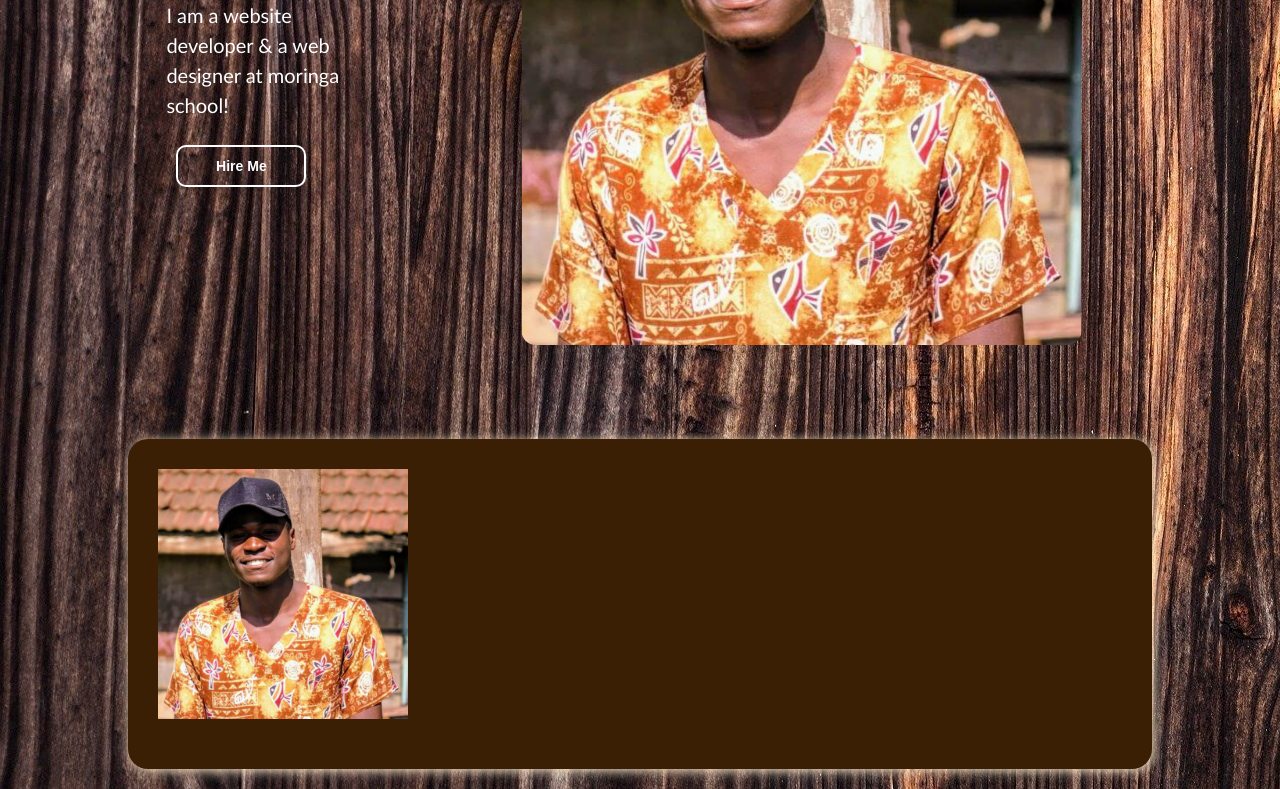
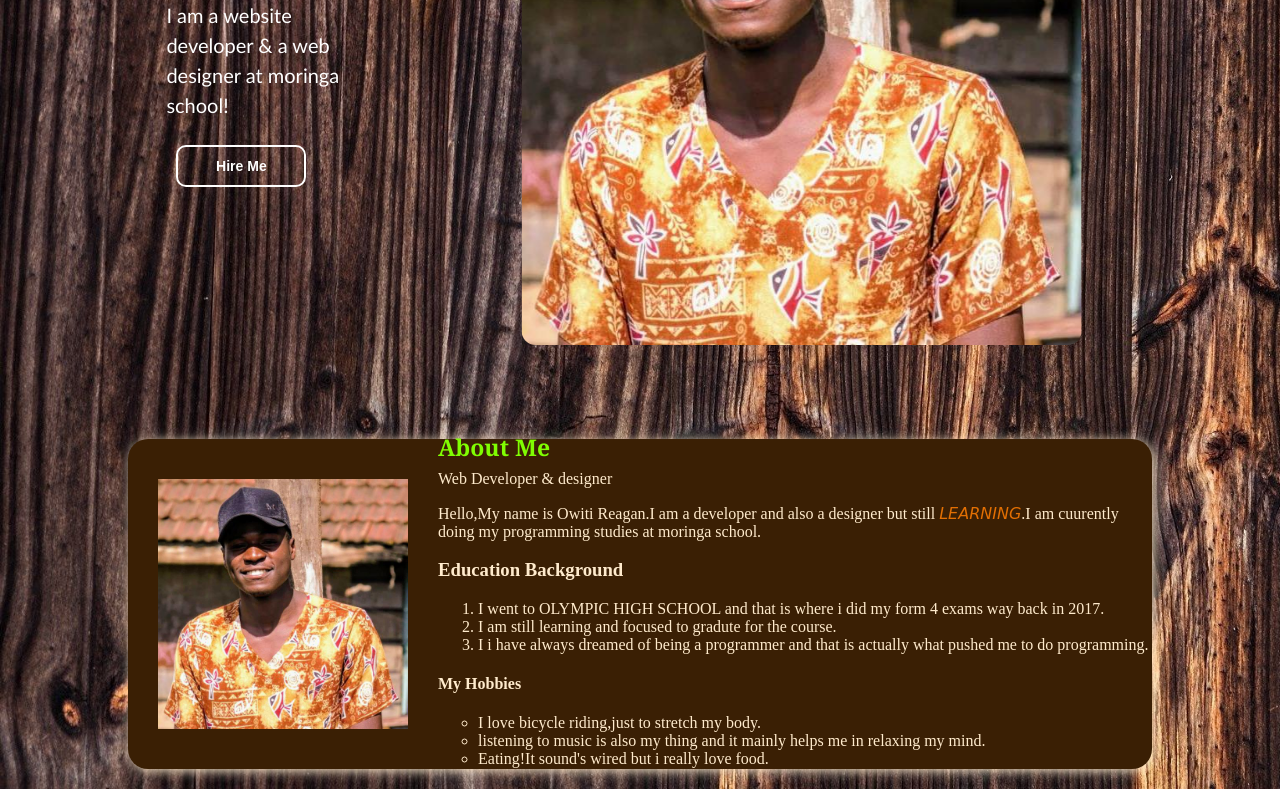
Before and after one commit to REAGAN2020/Portfolio, a plain HTML site: page index.html in a window 1280 px wide. Shown: the part 281-1070 px from the top of the page. Drawn offline with Linux system fonts and the light colour scheme; a web font is replaced by a local one.

Commit message:
added some container divs in html file and styled

```diff
--- a/index.html
+++ b/index.html
@@ -14,6 +14,7 @@
         <ul>
             <li><a href="home" class="Active">Home</a></li>
             <li><a href="about">About</a></li>
+            <li><a href="projects">projects</a></li>
             <li><a href="contact me">Contact Me</a></li>
         </ul>
       </nav>
@@ -28,10 +29,25 @@
       <div class="about-container">
         <img src="images/reagan.jpeg">
         <div class="about-text">
-          <p></p>
-          <p></p>
-          <p></p>
-          <p></p>
-          <p></p>
+          <p>About Me</p>
+          <p>Web Developer & designer</p>
+          <p>Hello,My name is Owiti Reagan.I am a developer and also a designer but still <span class="color">LEARNING</span>.I am cuurently
+          doing my programming studies  at moringa school.</p>
+          <h3>Education Background</h3>
+          <p>
+          <ol>
+          <li>I went to OLYMPIC HIGH SCHOOL and that is where i did my form 4 exams way back in 2017.</li>
+          <li>I  am still learning and focused to gradute for the course.</li>
+          <li>I i have always dreamed of being a programmer and that is actually what pushed me to do programming.</li>
+          </ol>
+          </p>
+          <h4>My Hobbies</h4>
+          <p>
+            <ul style="list-style-type:circle">
+              <li>I love bicycle riding,just to stretch my body.</li>
+              <li>listening to music is also my thing and it mainly helps me in relaxing my mind.</li>
+              <li>Eating!It sound's wired but i really love food.</li>
+            </ul>
+          </p>
         </div>
       </div>
--- a/styles.css
+++ b/styles.css
@@ -4,6 +4,8 @@ body{
     margin: 0px;
     padding: 0px;
     background-image: url(images/1920x1280\ wood\ desktop\ background\ wallpaper\ hd.jpeg);
+    background-repeat: no-repeat;
+    background-size: cover;
 }
 ul{
     list-style: none;
@@ -117,8 +119,18 @@ button:active{
     margin: -7% auto 20px auto;
     position: relative;
     margin-top: auto;
-   }
+    display: flex;
+    justify-content: space-evenly;
+    align-items: center;
+}
    .about-container img{
        height: 250px;
        margin: 30px;
    }
+   .about-text p:nth-child(1){
+       color: rgb(128, 253, 2);
+       font-family:Georgia, 'Times New Roman', Times, serif;
+       font-weight: bold;
+       font-size: 23px;
+       line-height: 0px;
+   }
```
